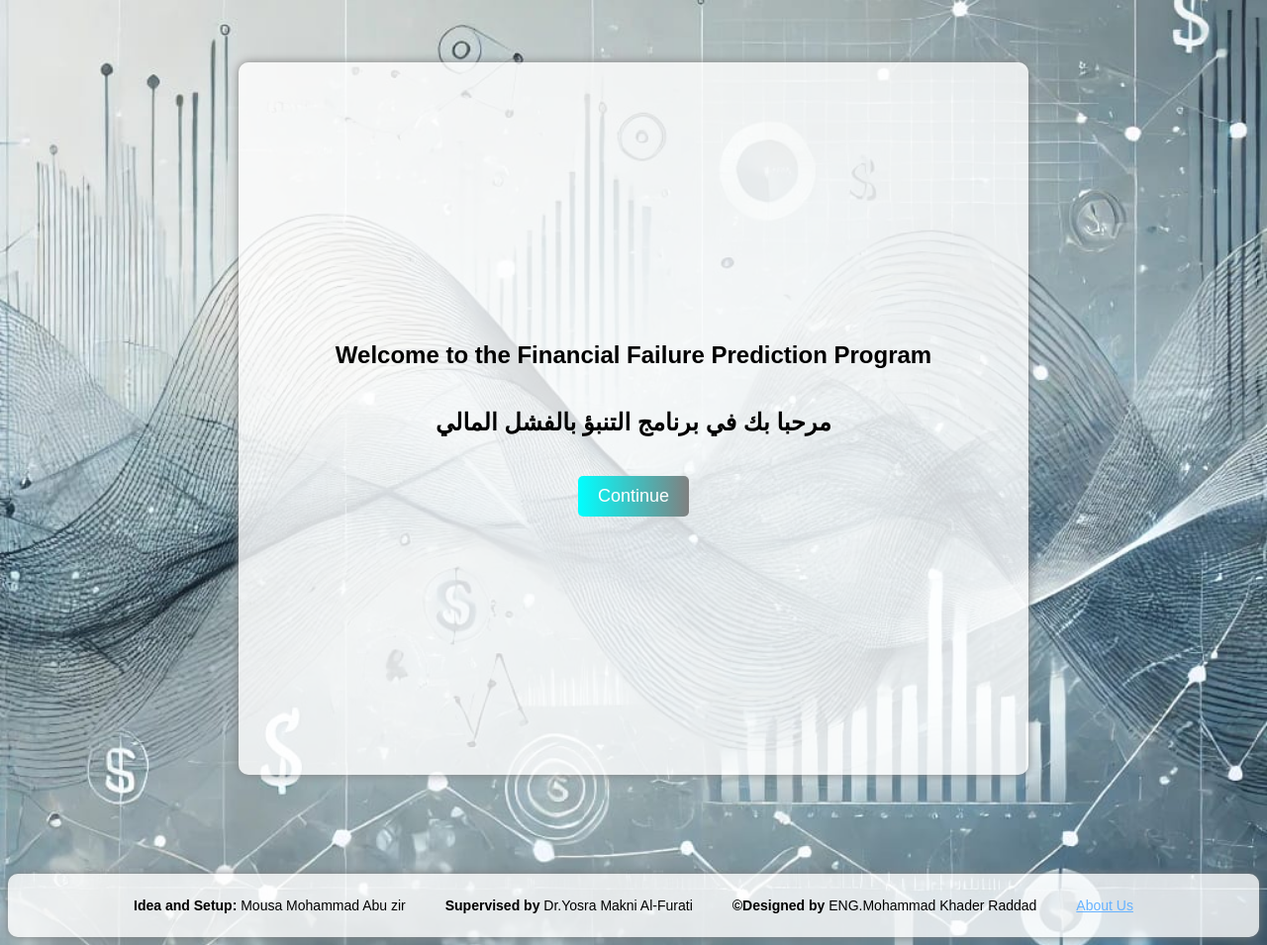
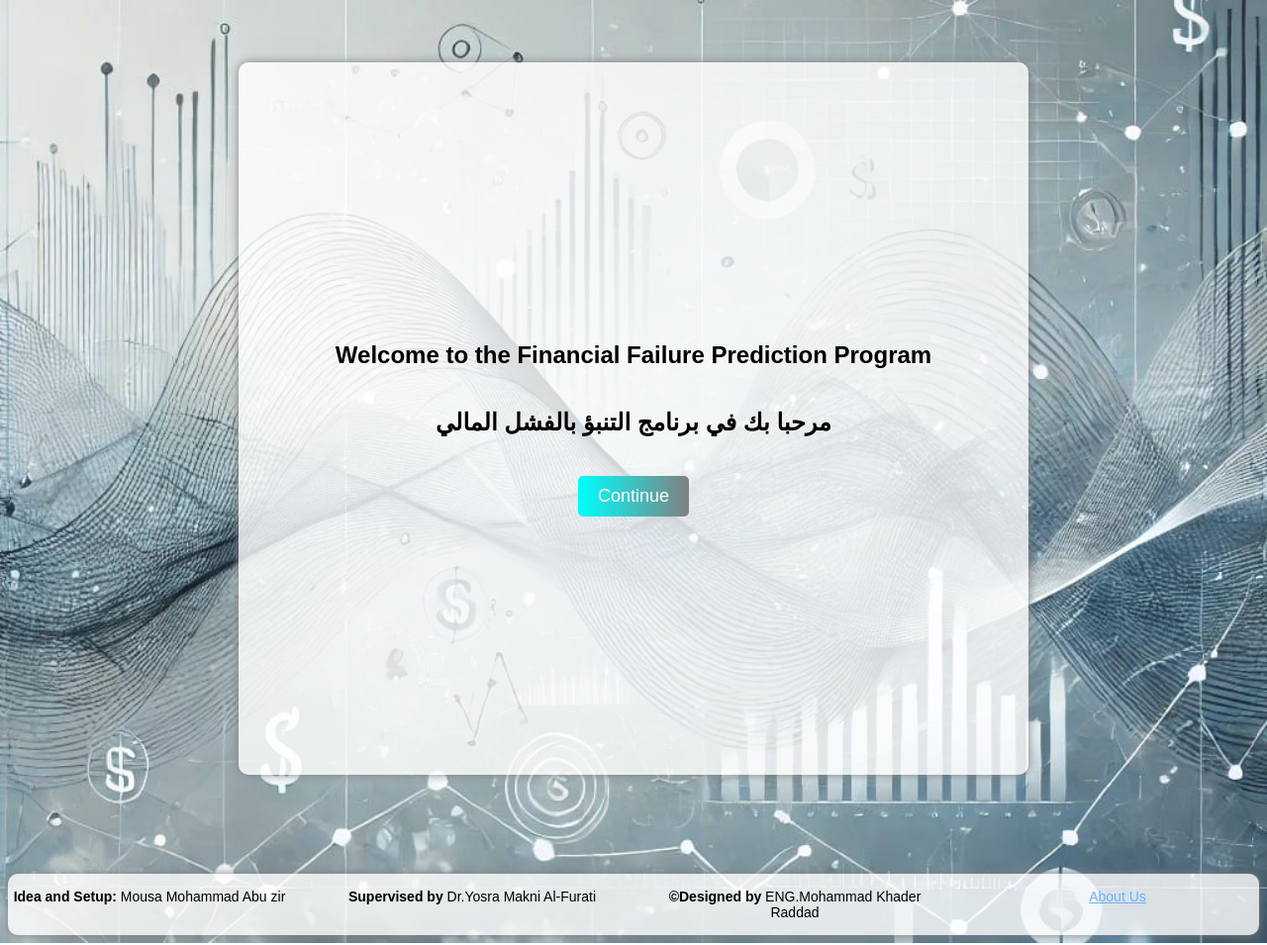
Before and after one commit to mohammadradad433/welcome, a plain HTML site: page index.html in a window 1280 px wide. Shown: the whole page at 99% size. Drawn offline with Linux system fonts and the light colour scheme.

Commit message:
update-index

```diff
--- a/CSS/index.css
+++ b/CSS/index.css
@@ -40,13 +40,14 @@ button:hover {
 }
 footer {
     background-color: rgba(255, 255, 255, 0.8);
+    border-radius: 10px;
+    box-shadow: 0px 0px 10px gray;
     text-align: center;
     padding: 10px 0;
     margin-top: 100px;
     font-size: 14px;
     width: 100%;
-    border-radius: 10px;
-    box-shadow: 0px 0px 10px gray;
+    flex-wrap: wrap;
 }
 .footer-content {
     display: flex;
@@ -64,3 +65,7 @@ footer a:hover {
     color: #3399ff;
     text-decoration: none;
 }
+.footer-item {
+    flex: 1 1 40px;
+    margin: 5px;
+}
--- a/index.html
+++ b/index.html
@@ -14,10 +14,10 @@
         <button onclick="window.location.href='Gen-Idea.html'">Continue</button>
     </div>
     <footer class="footer-content">
-        <p><span style="font-weight: bold; color: black;">Idea and Setup:</span> Mousa Mohammad Abu zir</p>
-        <p><span style="font-weight: bold; color: black;">Supervised by</span> Dr.Yosra Makni Al-Furati</p>
-        <p><span style="font-weight: bold; color: black;">&copy;Designed by</span> ENG.Mohammad Khader Raddad</p>
-        <p><a href="AboutUs.html" target="_blank" rel="noopener noreferrer">About Us</a></p>
+        <p class="footer-item"><span style="font-weight: bold; color: black;">Idea and Setup:</span> Mousa Mohammad Abu zir</p>
+        <p class="footer-item"><span style="font-weight: bold; color: black;">Supervised by</span> Dr.Yosra Makni Al-Furati</p>
+        <p class="footer-item"><span style="font-weight: bold; color: black;">&copy;Designed by</span> ENG.Mohammad Khader Raddad</p>
+        <p class="footer-item"><a href="AboutUs.html" target="_blank" rel="noopener noreferrer">About Us</a></p>
     </footer>
 </body>
 </html>
```
Also changed, not shown: AboutUs.html (+1 -0 lines).
